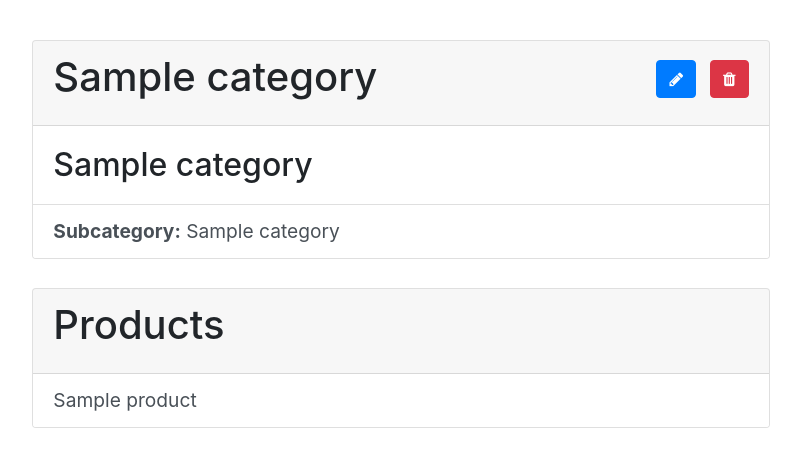
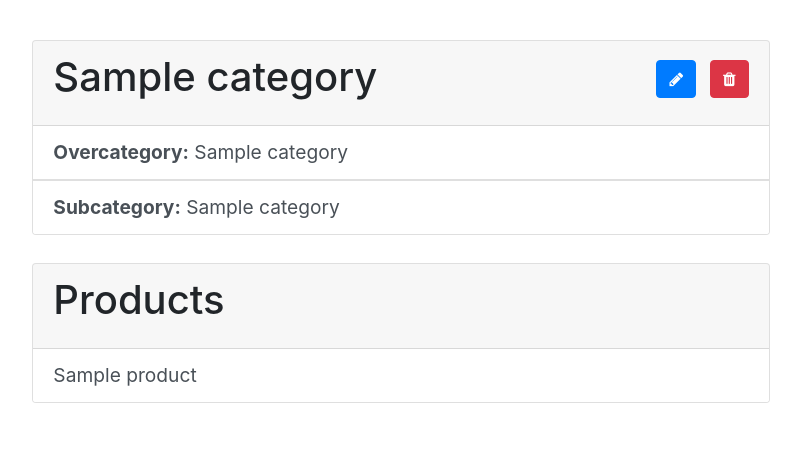
Before and after one commit to Endrju00/ShopManager, a Django app: page /products/categories/1/ in a window 1280 px wide. Shown: the part 56-523 px from the top of the page, without its empty margins (239-1040 px from the left). Run offline with Django 3.2, Linux system fonts and the light colour scheme; tables that the repository leaves empty hold one stand-in row (values such as "Sample post").

Commit message:
Products #19

```diff
--- a/project/products/templates/products/category_detail.html
+++ b/project/products/templates/products/category_detail.html
@@ -4,20 +4,18 @@
     <div style="width: 90%; margin-left: 5%; font-size:1.2rem;">
         <div class="card" style="width: 80%; margin-left: 10%;">
             <div class="card-header">
-                {% if object.overcategory %}
-                  <a href="delete/" class="btn btn-danger" style="float: right; margin-top: 1%;"><span class="fa fa-trash"></span></a>
-                  <a href="update/" class="btn btn-primary" style="float: right; margin-right: 2%; margin-top: 1%;"><span class="fa fa-pencil"></span></a>
-                  <h1 class="card-title">{{ object.overcategory }}</h1>
-                {% else %}
-                  <a href="delete/" class="btn btn-danger" style="float: right; margin-top: 1%;"><span class="fa fa-trash"></span></a>
-                  <a href="update/" class="btn btn-primary" style="float: right; margin-right: 2%; margin-top: 1%;"><span class="fa fa-pencil"></span></a>
-                  <h1 class="card-title">Category</h1>
-                {% endif %}
+              <a href="delete/" class="btn btn-danger" style="float: right; margin-top: 1%;"><span class="fa fa-trash"></span></a>
+              <a href="update/" class="btn btn-primary" style="float: right; margin-right: 2%; margin-top: 1%;"><span class="fa fa-pencil"></span></a>
+              <h1 class="card-title">{{object.name}}</h1>
             </div>
-            <div class="card-body">
-              <h2 class="card-title" style="margin-bottom: 0;">{{ object.name }}</h2>
-              <p class="card-text">{{ object.description }}</p>
-            </div>
+
+            {% if object.overcategory %}
+              <ul class="list-group list-group-flush">
+                <a class="list-group-item list-group-item-action" href="{% url 'products:category-detail' object.overcategory.id %}"><strong>Overcategory:</strong> {{object.overcategory}}</a>
+
+              </ul>
+            {% endif %}
+
             {% if subcategories %}
                 <ul class="list-group list-group-flush">
                     {% for category in subcategories %}
```
Also changed, not shown: project/products/templates/products/delivereditems_detail.html (+10 -2 lines), project/products/templates/products/product_detail.html (+10 -2 lines), project/products/templates/products/producer_detail.html (indentation only).
